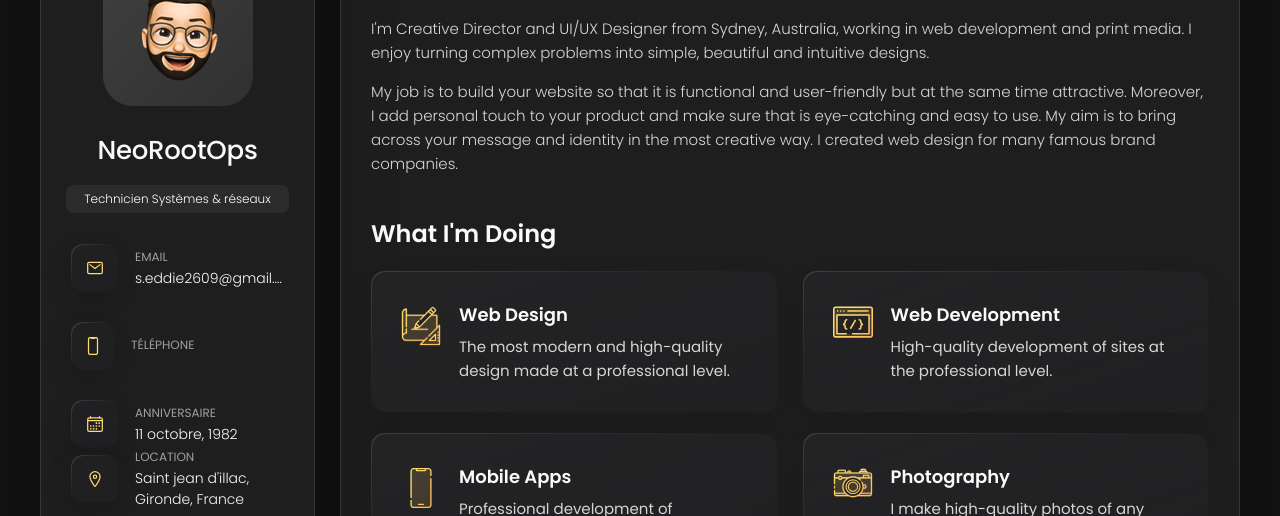
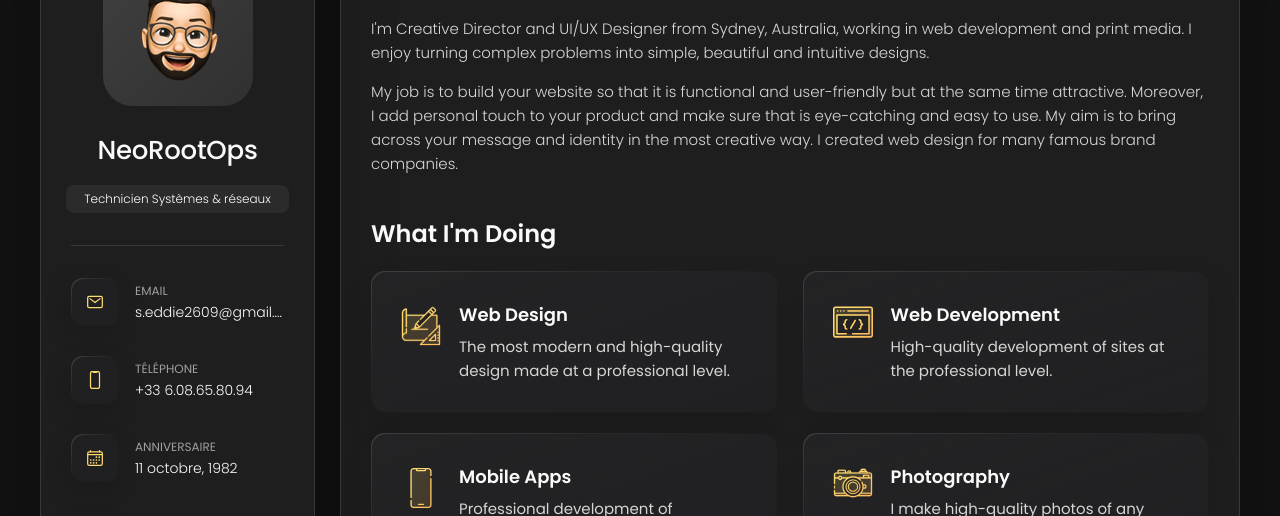
Before and after one commit to NeoRootOps/portfolio_eddie.github.io, a plain HTML site: page index.html in a window 1280 px wide. Shown: the part 162-678 px from the top of the page. Drawn offline with nearby package versions, Linux system fonts and the light colour scheme.

Commit message:
Update index.html

```diff
--- a/index.html
+++ b/index.html
@@ -88,7 +88,7 @@
             <div class="contact-info">
               <p class="contact-title">Téléphone</p>
 
-              <a href="tel:+33608658094" class="contact-link"+33 6.08.65.80.94</a>
+              <a href="tel:+33608658094" class="contact-link">+33 6.08.65.80.94</a>
             </div>
 
           </li>
@@ -116,7 +116,7 @@
             <div class="contact-info">
               <p class="contact-title">Location</p>
 
-              <address>Saint jean d'illac, Gironde, France</address>
+              <address>Saint Jean d'Illac, Gironde, France</address>
             </div>
 
           </li>
```
